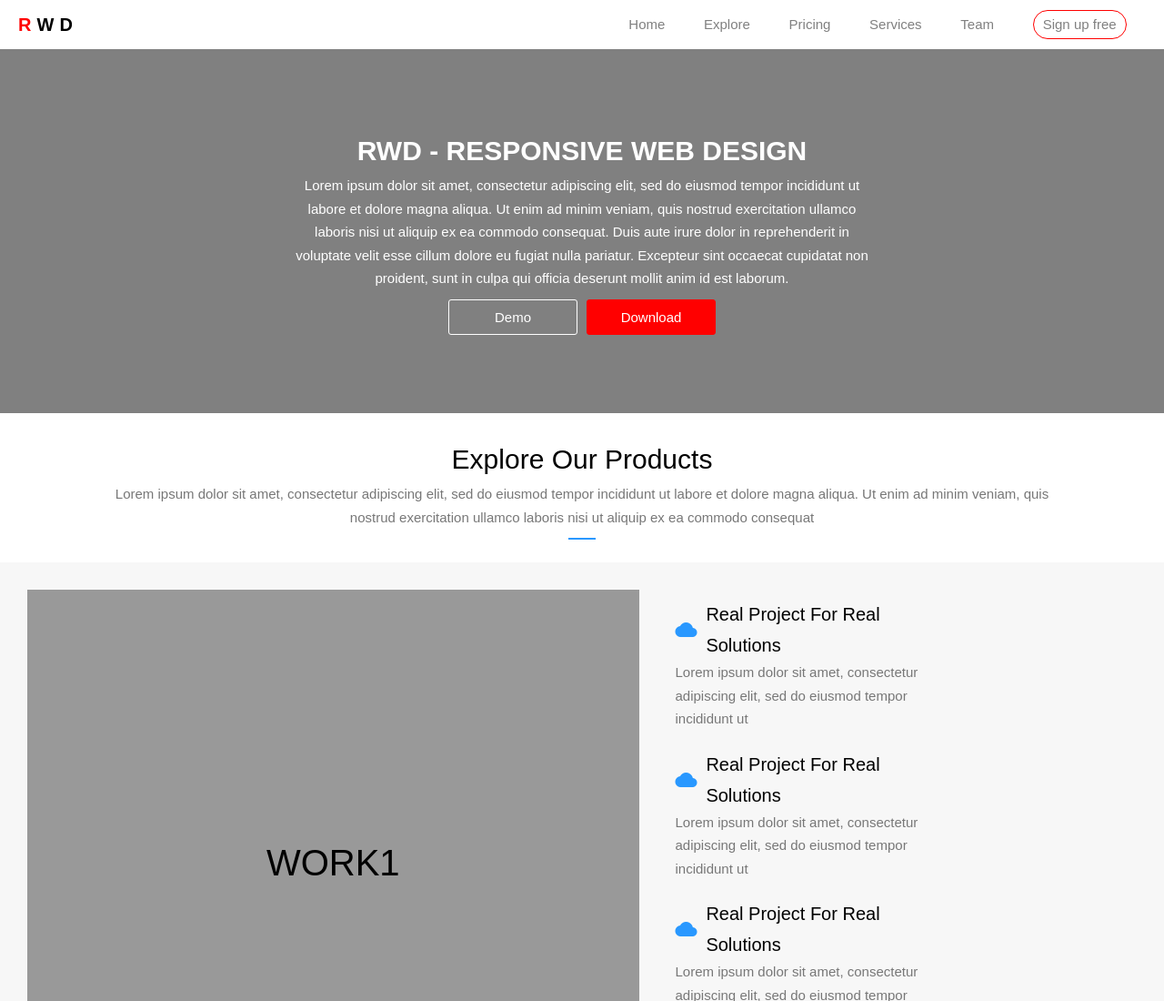
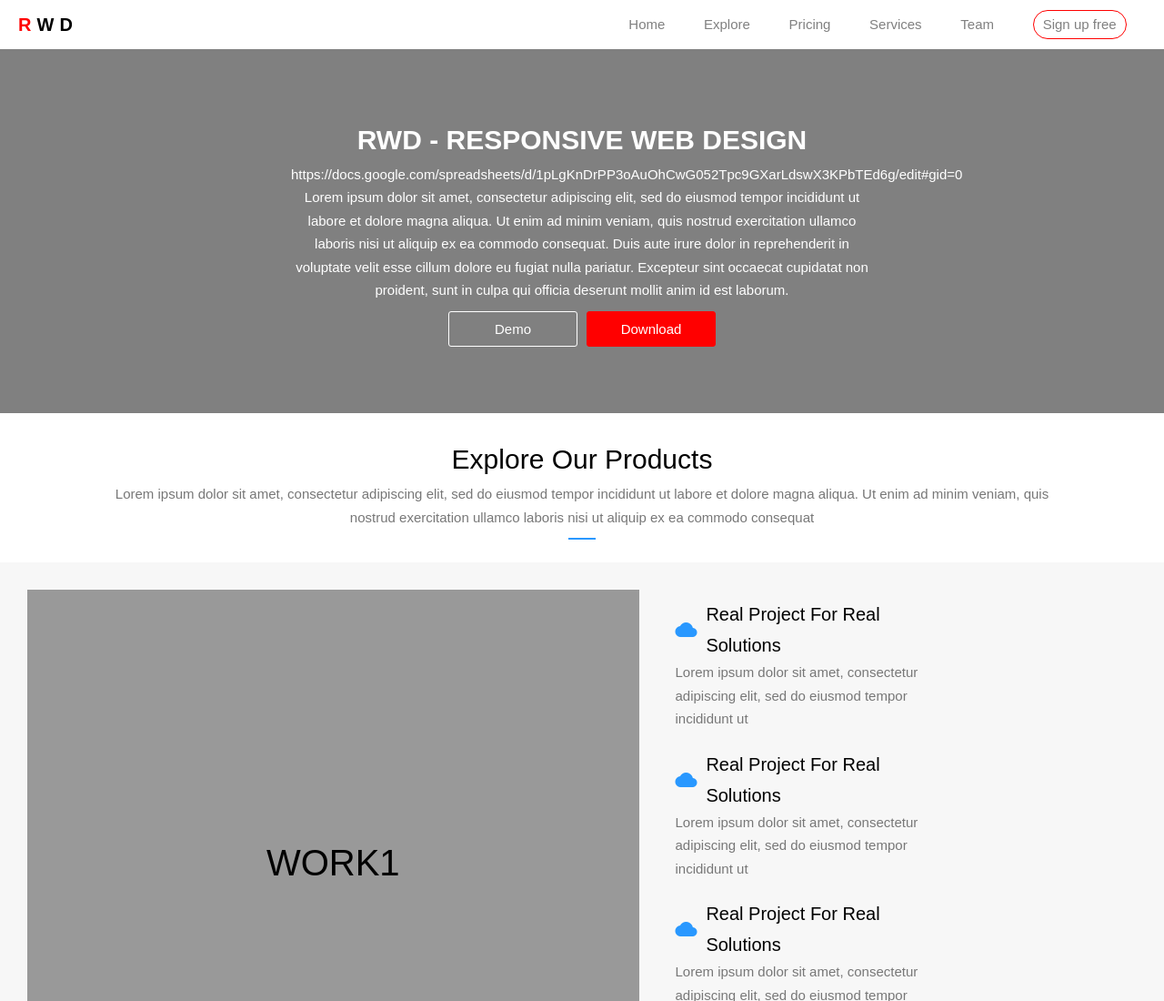
Before and after one commit to hodacnghia/CSS, a website: page index.html in a window 1280 px wide. Shown: the top 1100 px of the page at 91% size. Drawn offline with Linux system fonts and the light colour scheme.

Commit message:
Update index.html

```diff
--- a/index.html
+++ b/index.html
@@ -32,6 +32,7 @@
         RWD - Responsive web design
       </div>
       <div class="intro__content intro__content--paragraph">
+        https://docs.google.com/spreadsheets/d/1pLgKnDrPP3oAuOhCwG052Tpc9GXarLdswX3KPbTEd6g/edit#gid=0
         Lorem ipsum dolor sit amet, consectetur adipiscing elit, sed do eiusmod
         tempor incididunt ut labore et dolore magna aliqua. Ut enim ad minim
         veniam, quis nostrud exercitation ullamco laboris nisi ut aliquip ex ea
```
